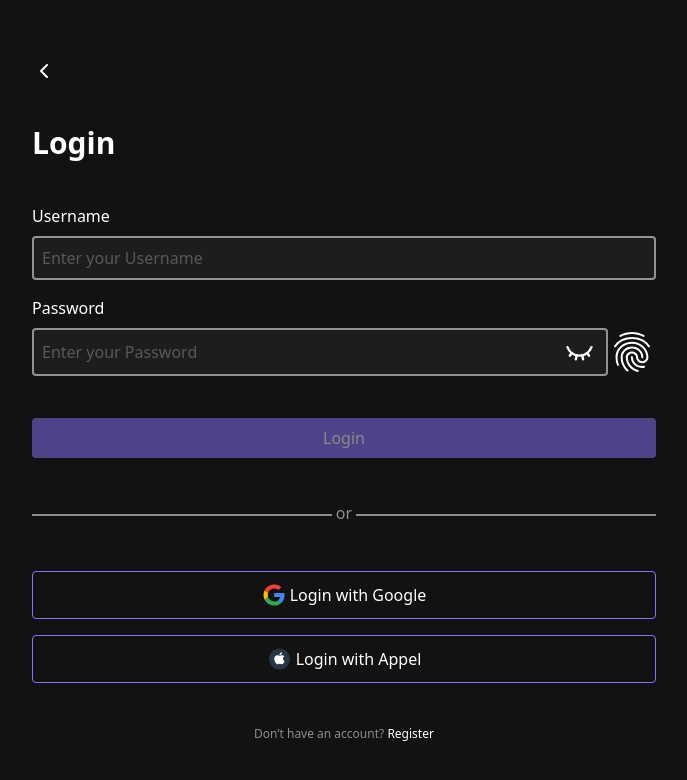
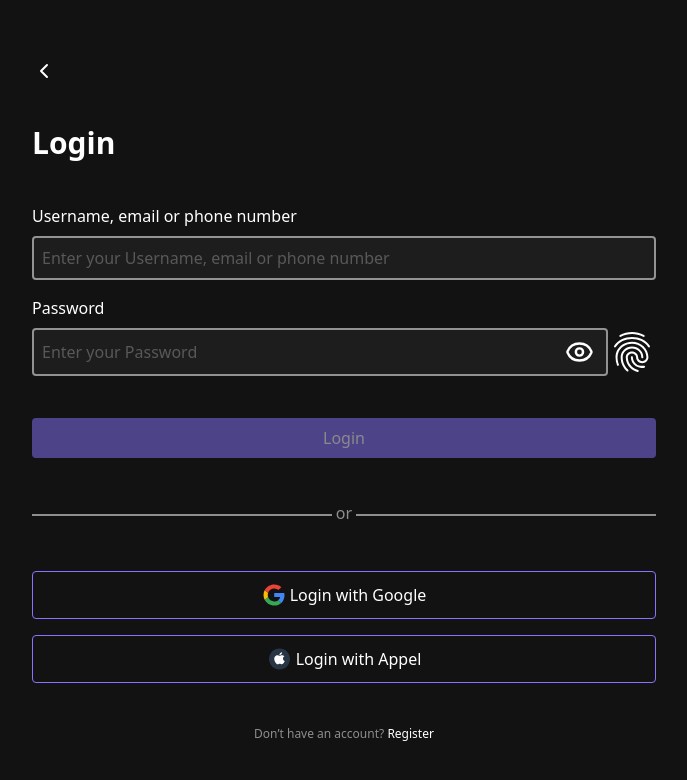
Before and after one commit to SaadiaEl08/to-do-list, a React (Vite) app in the folder frontend/: page /login in a window 1280 px wide. Both pictures are taken after a click on the icon 882 px from the left and 351 px from the top of the page. Shown: the top 780 px of the page, without its empty margins (296-983 px from the left). Built offline with nearby package versions, Linux system fonts and the light colour scheme.

Commit message:
feat(SignIn, Intro): enhance login functionality with fingerprint support and improved input handling

```diff
--- a/frontend/index.html
+++ b/frontend/index.html
@@ -1,4 +1,4 @@
-<!doctype html>
+<!DOCTYPE html>
 <html lang="en">
   <head>
     <meta charset="UTF-8" />
--- a/frontend/src/pages/Intro.jsx
+++ b/frontend/src/pages/Intro.jsx
@@ -53,7 +53,7 @@ const Intro = () => {
                 >
                   <div className="w-full">
                     <span
-                      className="text-muted-foreground"
+                      className="text-muted-foreground cursor-pointer"
                       onClick={() => navigate("/welcome")}
                     >
                       Skip
--- a/frontend/src/pages/SignIn.jsx
+++ b/frontend/src/pages/SignIn.jsx
@@ -1,8 +1,31 @@
-import { ChevronLeft, EyeClosed } from "lucide-react";
+import { ChevronLeft, Eye, EyeClosed } from "lucide-react";
+import { useEffect, useState } from "react";
 import { Link, useNavigate } from "react-router";
-
 const SignIn = () => {
   const navigate = useNavigate();
+  const [username, setUsername] = useState("");
+  const [password, setPassword] = useState("");
+  const [showPassword, setShowPassword] = useState(false);
+  const [showFingerprint, setShowFingerprint] = useState(false);
+  useEffect(() => {
+    const username = localStorage.getItem("username");
+    if (username) {
+      setUsername(username);
+      setShowFingerprint(true);
+    }
+  }, []);
+  useEffect(() => {
+    const oldUsername = localStorage.getItem("username");
+    if (username && username != oldUsername) {
+      setShowFingerprint(false);
+    } else {
+      setShowFingerprint(true);
+    }
+  }, [username, password]);
+  const handleLogin = () => {
+    localStorage.setItem("username", username);
+    navigate("/home");
+  };
 
   return (
     <main className="w-full min-h-screen h-screen bg-background text-foreground flex flex-col justify-evenly items-start p-4">
@@ -13,35 +36,52 @@ const SignIn = () => {
         <h1 className="text-3xl font-bold">Login</h1>
         <div className="w-full flex flex-col gap-4 justify-start items-start">
           <div className="w-full flex flex-col gap-2 justify-start items-start">
-            <label htmlFor="username">Username</label>
+            <label htmlFor="username">Username, email or phone number</label>
             <input
               type="text"
               id="username"
-              placeholder="Enter your Username"
+              placeholder="Enter your Username, email or phone number"
               className="w-full p-2 placeholder:text-muted-foreground placeholder:opacity-50  border-2 border-muted-foreground bg-input rounded outline-none"
+              value={username}
+              onChange={(e) => setUsername(e.target.value)}
             />
           </div>
           <div className="w-full flex flex-col gap-2 justify-start items-start">
             <label htmlFor="password">Password</label>
             <div className="w-full flex items-center">
               <input
-                type="password"
+                value={password}
+                onChange={(e) => setPassword(e.target.value)}
+                type={showPassword ? "text" : "password"}
                 id="password"
                 placeholder="Enter your Password"
                 className="w-full h-full p-2 placeholder:text-muted-foreground placeholder:opacity-50  border-y-2 border-s-2 border-muted-foreground bg-input rounded-s outline-none"
               />
-              <EyeClosed className="border-y-2 border-e-2 border-muted-foreground bg-input rounded-e w-12 h-full  text-center pe-3 " />
-              <img
-                src="/fingerprint.svg"
-                alt="fingerprint icon "
-                className="w-12"
-              />
+              {showPassword ? (
+                <Eye
+                  className="border-y-2 border-e-2 border-muted-foreground bg-input rounded-e w-12 h-12  text-center pe-3 "
+                  onClick={() => setShowPassword(!showPassword)}
+                />
+              ) : (
+                <EyeClosed
+                  className="border-y-2 border-e-2 border-muted-foreground bg-input rounded-e w-12 h-12  text-center pe-3 "
+                  onClick={() => setShowPassword(!showPassword)}
+                />
+              )}
+              {showFingerprint && (
+                <img
+                  src="/fingerprint.svg"
+                  alt="fingerprint icon "
+                  className="w-12 h-12"
+                />
+              )}
             </div>
           </div>
         </div>
         <button
           className="w-full p-2 bg-primary rounded disabled:opacity-50 disabled:cursor-not-allowed"
-          disabled
+          disabled={!username || !password}
+          onClick={handleLogin}
         >
           Login
         </button>
```
